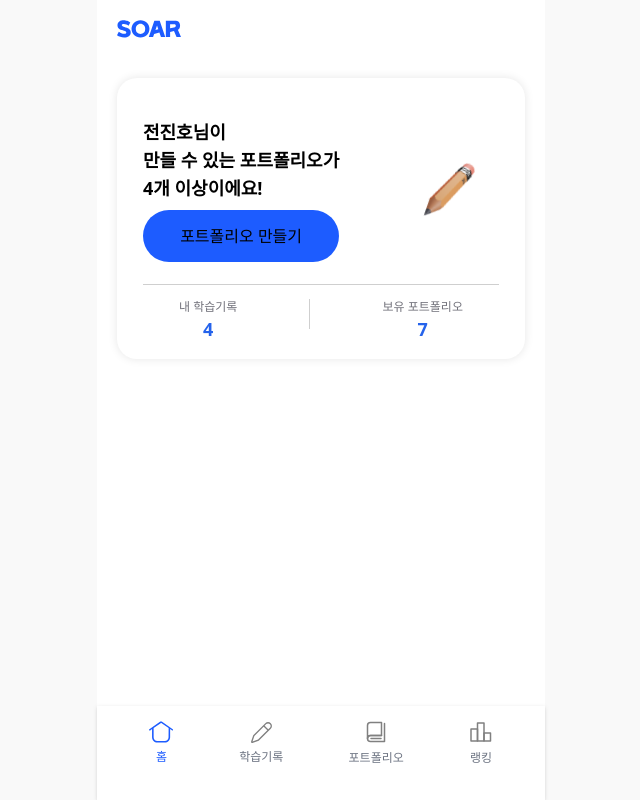
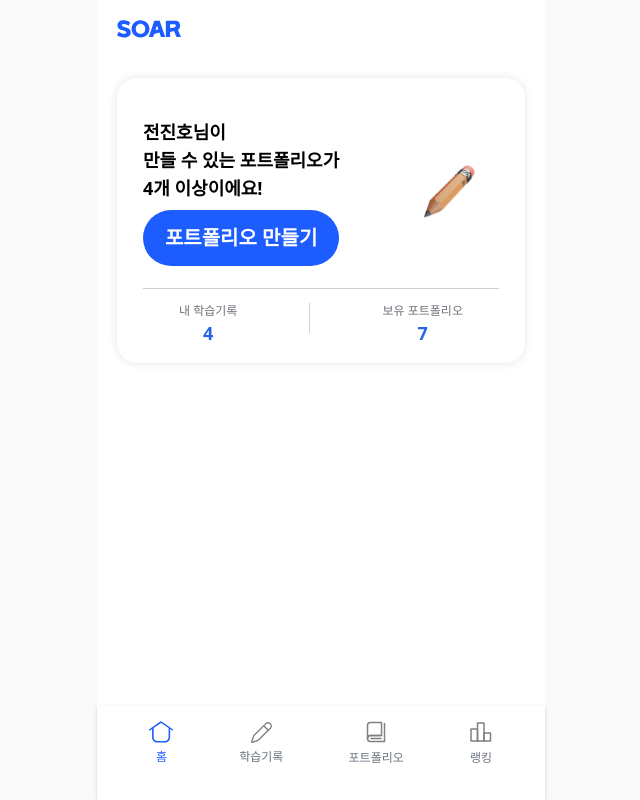
Before and after one commit to TeamDivers/Soar, a React (Create React App) app in the folder client/: page / in a window 1280 px wide. Shown: the whole page, without its empty margins (319-959 px from the left). Built offline with nearby package versions, Linux system fonts and the light colour scheme.

Commit message:
fix: make default text color white

```diff
--- a/client/src/components/RoundButton/index.tsx
+++ b/client/src/components/RoundButton/index.tsx
@@ -19,7 +19,7 @@ const RoundButton = ({
         <button
             type="button"
             onClick={onClick}
-            className={`bg-primary rounded-[50px] flex justify-center w-full items-center py-[14px]`}
+            className={`bg-primary rounded-[50px] flex justify-center w-full items-center py-[14px] text-white text-xl font-bold`}
             style={{
                 backgroundColor,
                 borderColor,
```
